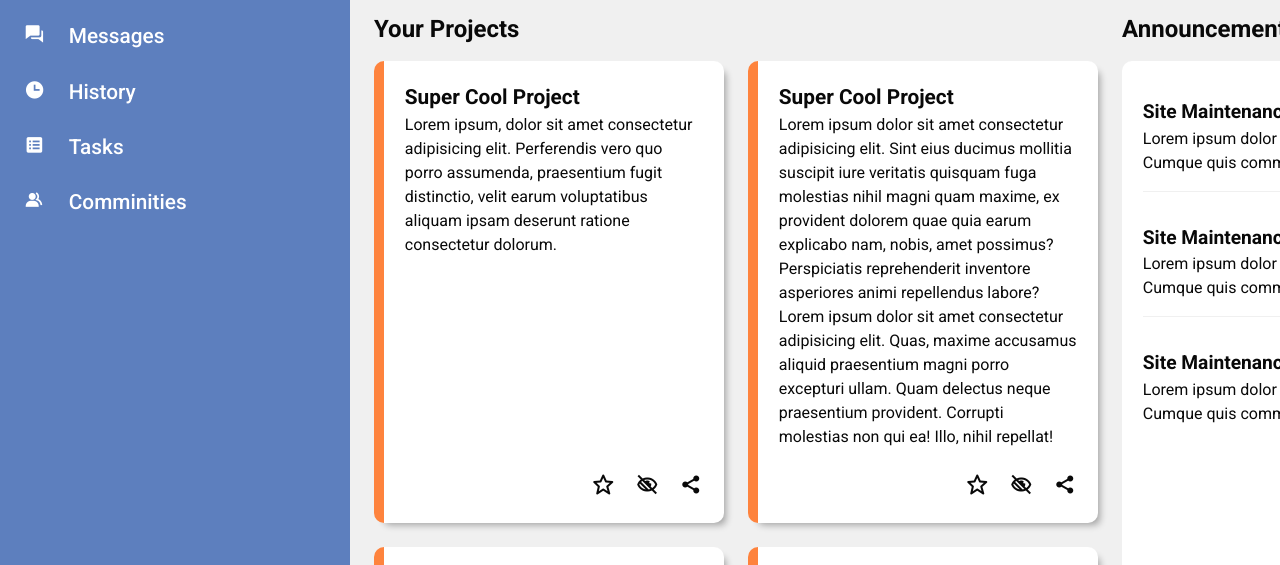
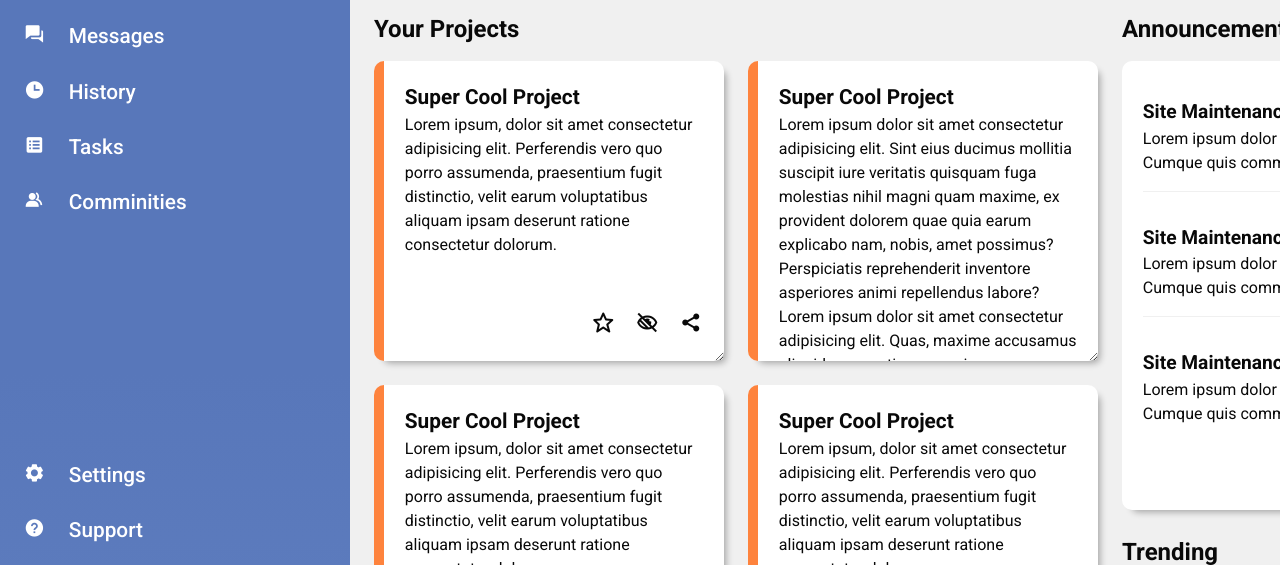
Before and after one commit to OSWebdevelop/Dashboard-Grid-Project, a plain HTML site: page index.html in a window 1280 px wide. Shown: the part 213-778 px from the top of the page. Drawn offline with nearby package versions, Linux system fonts and the light colour scheme.

Commit message:
Fixed css code readebility and projects card text overflow

```diff
--- a/styles.css
+++ b/styles.css
@@ -48,7 +48,8 @@ body{
 /* sidebar */
 .sidebar{
   color: var(--neutral-white);
-  background-color: var(--primary-bright-blue);
+  background: rgb(88,119,186);
+  background: linear-gradient(180deg, rgba(88,119,186,1) 47%, rgba(100,131,195,1) 100%);
   font-size: var(--font-normal);
   font-weight: 500;
   padding: 1.5rem;
@@ -192,25 +193,27 @@ main{
   display: grid;
   grid-template-rows: 50px 1fr;
   grid-row: 1/3;
-  padding-bottom: 1.5rem;
 }
 .projects__wrapper{
   display: grid;
   /* grid-template-columns: repeat(auto-fit,minmax(350px,1fr)); */
   grid-template-columns: repeat(2, minmax(350px,1fr));
-  grid-auto-rows: 1fr;
+  grid-auto-rows: 300px;
   gap: 1.5rem;
 }
+/* hero projects */
+.projects__card-top-content h3{
+  font-size: var(--font-normal);
+}
 .projects__card{
+  resize: vertical;
+  overflow: auto;
   border-left: 10px solid var(--primary-bright-orange);
 
   display: flex;
   flex-direction: column;
   justify-content: space-between;
   gap: 1rem;
-}
-.projects__card-top-content h3{
-  font-size: var(--font-normal);
 }
 .projects__card i{
   cursor: pointer;
```
